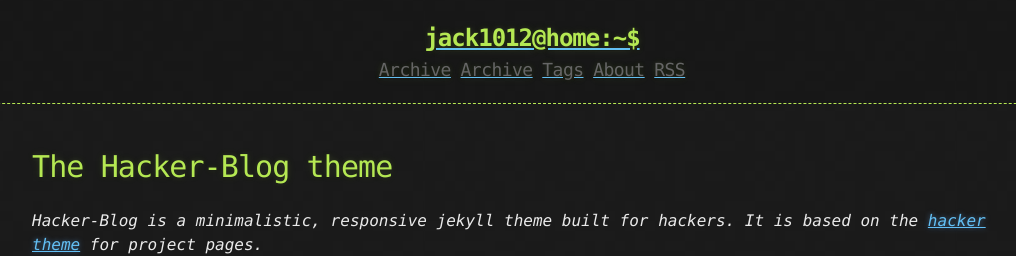
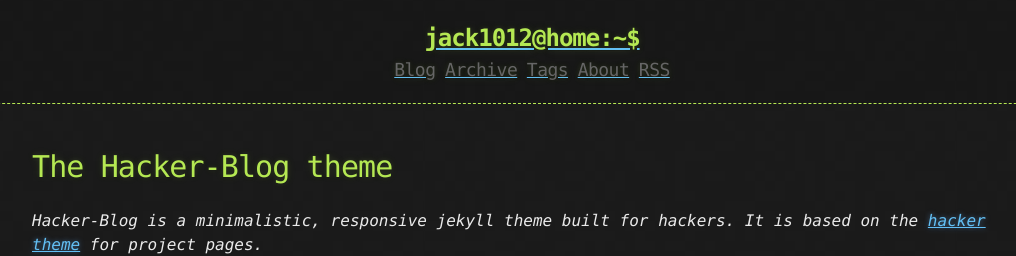
Before and after one commit to jack1012/jack1012.github.io, a Jekyll site: the page built from README.md, in a window 1280 px wide and 900 px high. Shown: the top 256 px of the window, without its empty margins (108-1124 px from the left). Built offline with Jekyll 4.4.1, drawn with Linux system fonts in a browser that asks for light colours; our own code applies the rules of GitHub Pages for plain Markdown files.

Commit message:
Update links.html

```diff
--- a/_includes/links.html
+++ b/_includes/links.html
@@ -1,4 +1,4 @@
-<a href="{{ "/blog" | prepend: site.baseurl | replace: '//', '/' }}"><h2 class="header-link">Archive</h2></a>
+<a href="{{ "/blog" | prepend: site.baseurl | replace: '//', '/' }}"><h2 class="header-link">Blog</h2></a>
 <a href="{{ "/archive" | prepend: site.baseurl | replace: '//', '/' }}"><h2 class="header-link">Archive</h2></a>
 <a href="{{ "/tags" | prepend: site.baseurl | replace: '//', '/' }}"><h2 class="header-link">Tags</h2></a>
 <a href="{{ "/about" | prepend: site.baseurl | replace: '//', '/' }}"><h2 class="header-link">About</h2></a>
```
